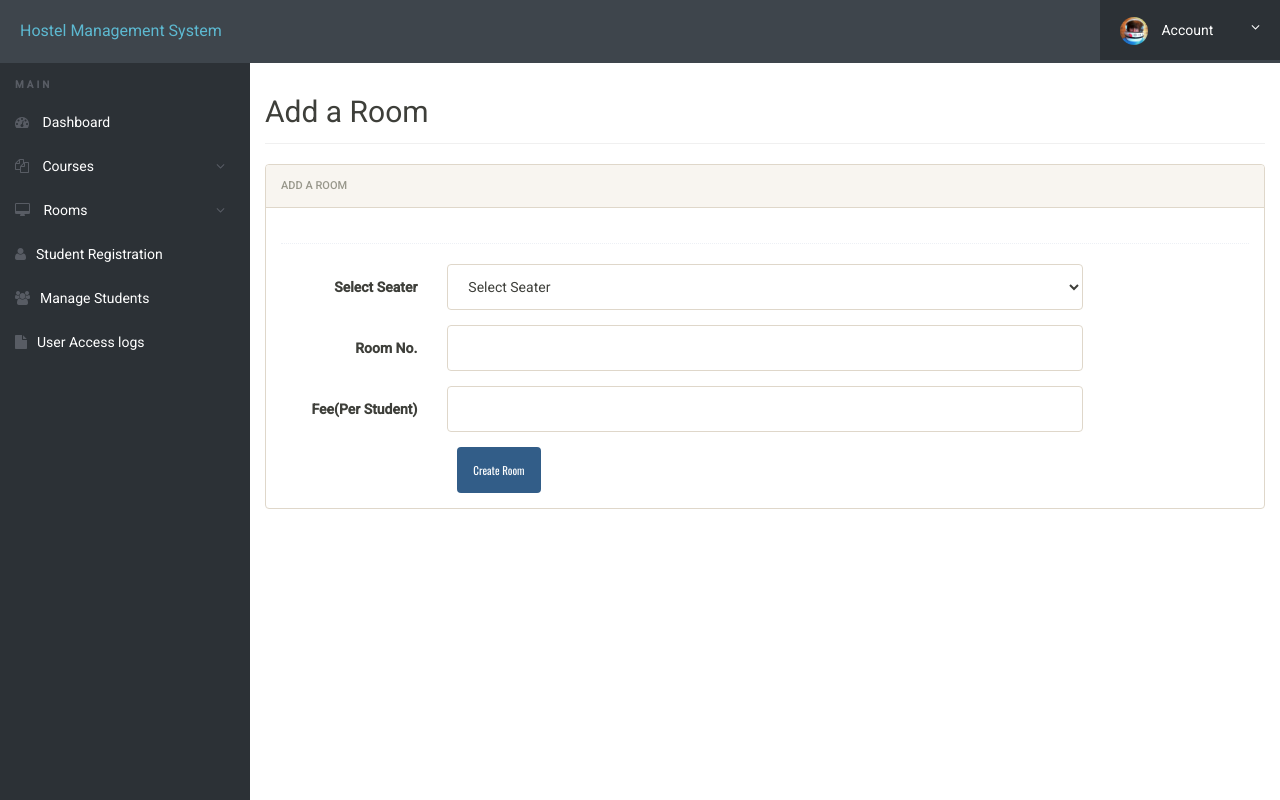
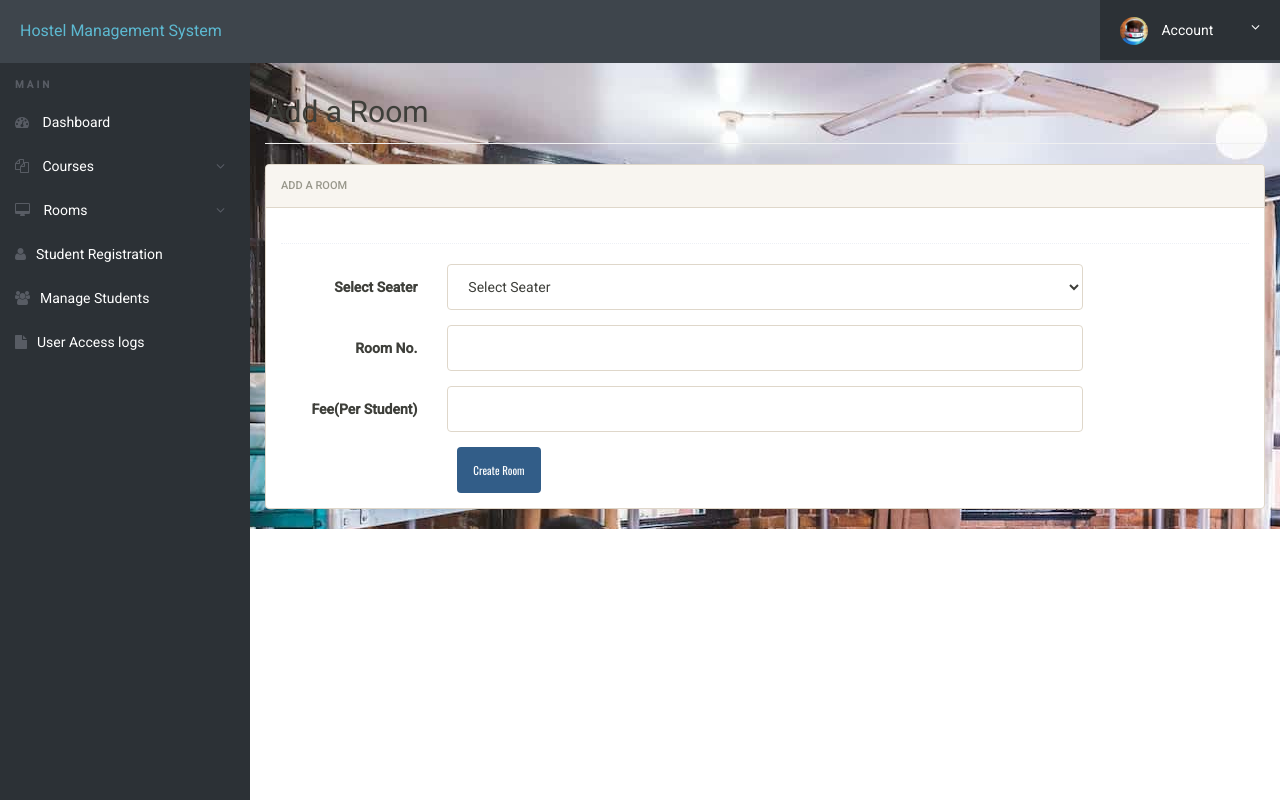
Before and after one commit to Subbu242/hostel_management, a PHP site: page /hostel/admin/create-room.php in a window 1280 px wide. Run offline with PHP 8.4, Linux system fonts and the light colour scheme; a user stored in the database is signed in; data that the repository does not hold is empty.

Commit message:
Update create-room.php

```diff
--- a/admin/create-room.php
+++ b/admin/create-room.php
@@ -52,7 +52,7 @@ echo"<script>alert('Room has been added successfully');</script>";
 </head>
 <body>
 	<?php include('includes/header.php');?>
-	<div class="ts-main-content" style="background-image: url(../img/rooms.jpg) no-repeat center / cover;">
+	<div class="ts-main-content" style="background-image: url(../img/rooms.jpg);">
 		<?php include('includes/sidebar.php');?>
 		<div class="content-wrapper">
 			<div class="container-fluid">
```
